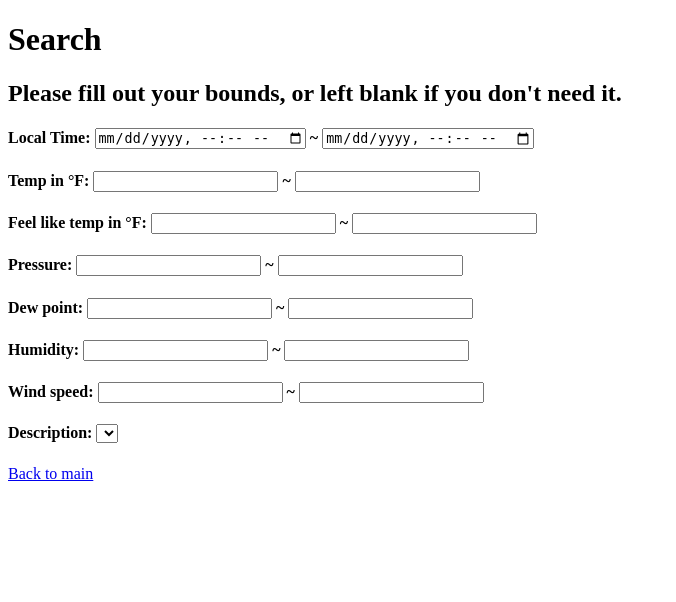
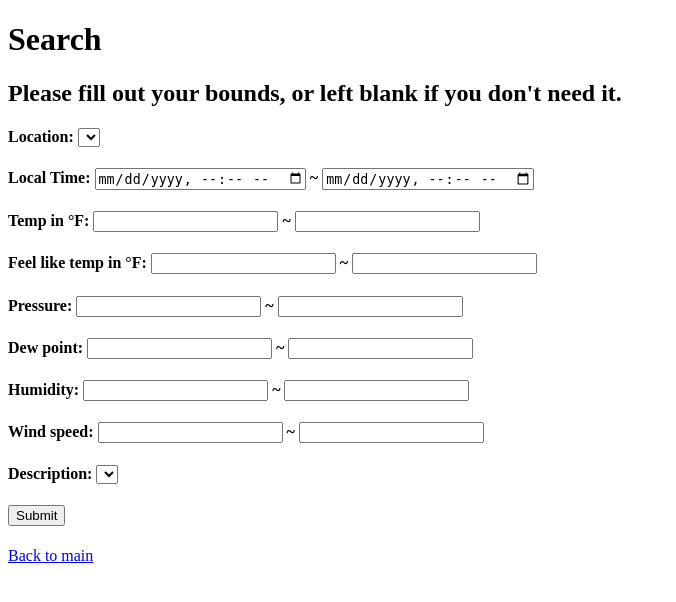
Before and after one commit to Li-Chi-Chang/weather_report, a Django app: template weather_report_webserver/template/search.html in a window 1280 px wide. Shown: the top 602 px of the page, without its empty margins (0-676 px from the left). Run offline with Django 3.2, Linux system fonts and the light colour scheme; the template is opened without the code that fills it, so the values that code supplies are empty.

Commit message:
finish query front, need backend support

```diff
--- a/weather_report_webserver/location/views.py
+++ b/weather_report_webserver/location/views.py
@@ -96,6 +96,10 @@ def search(request):
     from django.shortcuts import render
     from . import models
     descriptions = models.get_description_list()
+    locations = ['empty']
+    for location in models.get_locations():
+        locations.append(location)
     return render(request, 'search.html',{
+        'location_list': locations,
         'description_main_list': descriptions,
     })
--- a/weather_report_webserver/template/search.html
+++ b/weather_report_webserver/template/search.html
@@ -2,20 +2,45 @@
 <html>
     <head>
         <title>Search - Weather Histroy</title>
+        <script>
+            function sendquery() {
+                let sendback_data = {
+                    'query_time_from' : document.getElementById('query_time_from').value,
+                    'query_time_to' : document.getElementById('query_time_to').value,
+                    'query_temp_from' : document.getElementById('query_temp_from').value,
+                    'query_temp_to' : document.getElementById('query_temp_to').value,
+                    'query_pressure_from' : document.getElementById('query_pressure_from').value,
+                    'query_pressure_to' : document.getElementById('query_pressure_to').value,
+                    'query_dew_point_from' : document.getElementById('query_dew_point_from').value,
+                    'query_dew_point_to' : document.getElementById('query_dew_point_to').value,
+                    'query_humidity_from' : document.getElementById('query_humidity_from').value,
+                    'query_humidity_to' : document.getElementById('query_humidity_to').value,
+                    'query_wind_speed_from' : document.getElementById('query_wind_speed_from').value,
+                    'query_wind_speed_to' : document.getElementById('query_wind_speed_to').value,
+                    'query_description_detail' : document.getElementById('query_description_detail').options[document.getElementById('query_description_detail').selectedIndex].value,
+                }
+                document.getElementById('result').innerHTML = sendback_data['query_time_from']
+            }
+        </script>
     </head>
     <body>
         <h1>Search</h1>
         <h2>Please fill out your bounds, or left blank if you don't need it.</h2>
-        <h4>Local Time: <input type="datetime-local" id="query_time_from"> ~ <input type="datetime-local" id="query_time_to"></h4>
+        <h4>Location: <select id="query_location">
+            {% for location in location_list %}
+            <option value="{{ location }}">{{ location }}</option>
+            {% endfor %}
+        </select></h4>
+        <h4>Local Time: <input type="datetime-local"  id="query_time_from"> ~ <input type="datetime-local"  id="query_time_to"></h4>
 
-        <h4>Temp in <span>&#176;</span>F: <input type="number" id="query_temp_from"> ~ <input type="number" id="query_temp_to"></h4>
-        <h4>Feel like temp in <span>&#176;</span>F: <input type="number" id="query_feellike_from"> ~ <input type="number" id="query_feellike_to"></h4>
-        <h4>Pressure: <input type="number" id="query_pressure_from"> ~ <input type="number" id="query_pressure_to"></h4>
-        <h4>Dew point: <input type="number" id="query_dew_point_from"> ~ <input type="number" id="query_dew_point_to"></h4>
-        <h4>Humidity: <input type="number" id="query_humidity_from"> ~ <input type="number" id="query_humidity_to"></h4>
-        <h4>Wind speed: <input type="number" id="query_wind_speed_from"> ~ <input type="number" id="query_wind_speed_to"></h4>
+        <h4>Temp in <span>&#176;</span>F: <input type="number"  id="query_temp_from"> ~ <input type="number"  id="query_temp_to"></h4>
+        <h4>Feel like temp in <span>&#176;</span>F: <input type="number"  id="query_feellike_from"> ~ <input type="number"  id="query_feellike_to"></h4>
+        <h4>Pressure: <input type="number"  id="query_pressure_from"> ~ <input type="number"  id="query_pressure_to"></h4>
+        <h4>Dew point: <input type="number"  id="query_dew_point_from"> ~ <input type="number"  id="query_dew_point_to"></h4>
+        <h4>Humidity: <input type="number"  id="query_humidity_from"> ~ <input type="number"  id="query_humidity_to"></h4>
+        <h4>Wind speed: <input type="number"  id="query_wind_speed_from"> ~ <input type="number"  id="query_wind_speed_to"></h4>
 
-        <h4>Description: <select id='query_description_detail'>
+        <h4>Description: <select id="query_description_detail">
             {% for description_main in description_main_list %}
                 <optgroup label="{{  description_main.name  }}">
                     {% for description_detail in description_main.list %}
@@ -25,6 +50,7 @@
             {% endfor %}
         </select></h4>
 
-        <h4 id='result'></h4>
+        <h4><input type="submit" value="Submit" onclick="sendquery()"></h4>
+        <div id="result"></div>
         <a href="/">Back to main</a>
     </body>
```
